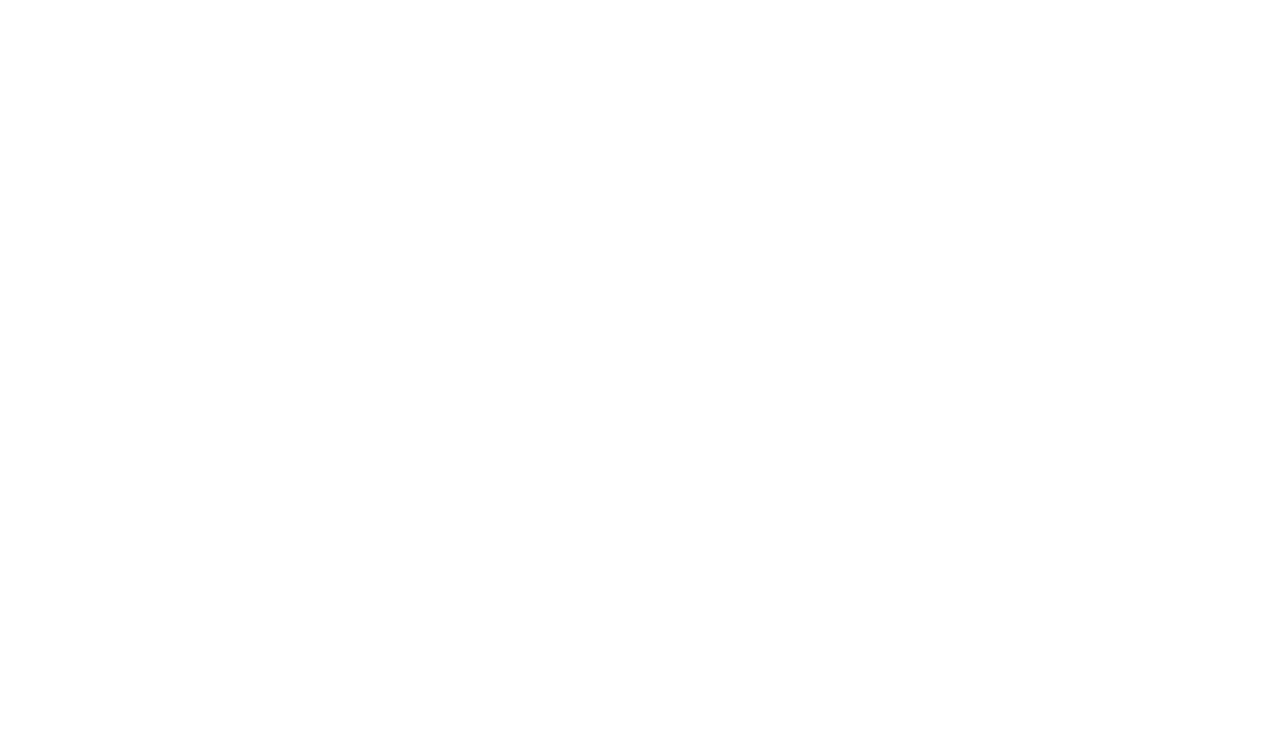
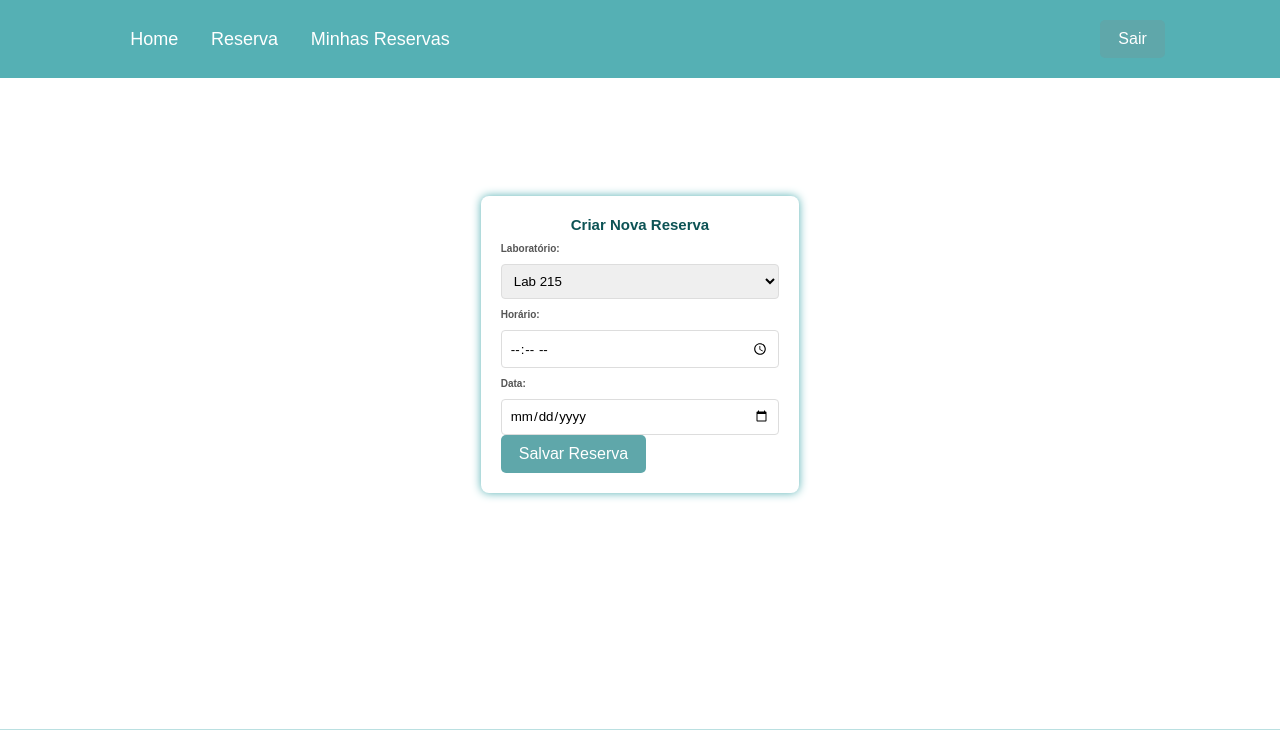
Before and after one commit to Adaylla/InDigital, a Django app: page /criar/reserva/ in a window 1280 px wide. Before the commit the part shown is empty. Shown: the top 730 px of the page. Run offline with Django 5.2, Linux system fonts and the light colour scheme; the visitor is signed in with stand-in values (Sample User, id 1).

Commit message:
página criar reserva

```diff
--- a/indigital/static/css/styles.css
+++ b/indigital/static/css/styles.css
@@ -848,3 +848,43 @@ th {
 .h2-listar{
     color: #0D5355;
 }
+
+/* criar reserva */
+
+.container-criar-reserva {
+    max-width: 500px;
+    margin: auto;
+    background: white;
+    padding: 20px;
+    border-radius: 8px;
+    box-shadow: 0 0 10px #55B0B4;
+}
+h2 {
+    text-align: center;
+    color: #0D5355;
+}
+label {
+    font-weight: bold;
+    display: block;
+    margin-top: 10px;
+}
+input, select {
+    width: 100%;
+    padding: 8px;
+    margin-top: 5px;
+    border: 1px solid #ddd;
+    border-radius: 4px;
+}
+button-criar-reserva{
+    margin-top: 15px;
+    width: 100%;
+    padding: 10px;
+    background-color: #55b0b4;
+    color: white;
+    border: none;
+    border-radius: 4px;
+    cursor: pointer;
+}
+button:hover {
+    background-color: #4a8c8f;
+}
--- a/indigital/templates/criar_reserva.html
+++ b/indigital/templates/criar_reserva.html
@@ -0,0 +1,22 @@
+{% extends "base.html" %}
+{% load static %}
+
+{% block content %}
+<div class="container-criar-reserva">
+    <h2>Criar Nova Reserva</h2>
+    <form>
+        <label for="lab">Laboratório:</label>
+        <select id="lab" name="lab">
+            <option value="lab1">Lab 215</option>
+            <option value="lab2">Lab 214</option>
+        </select>
+
+        <label for="horario">Horário:</label>
+        <input type="time" id="horario" name="horario">
+
+        <label for="data">Data:</label>
+        <input type="date" id="data" name="data">
+        <button type="submit">Salvar Reserva</button>
+    </form>
+</div>
+{% endblock content %}
--- a/indigital/urls.py
+++ b/indigital/urls.py
@@ -19,4 +19,5 @@ urlpatterns = [
     path('editar_reserva', views.editar_reserva, name='editar_reserva'),
     path('cancelar_reserva', views.cancelar_reserva, name='cancelar_reserva'),
     path('listar_reservas', views.listar_reservas, name='listar_reservas'),
+    path('criar_reserva', views.criar_reserva, name='criar_reserva'),
 ]
--- a/indigital/views.py
+++ b/indigital/views.py
@@ -84,3 +84,6 @@ def cancelar_reserva(request):
 
 def listar_reservas(request):
     return render(request, "listar_reservas.html")
+
+def criar_reserva(request):
+    return render(request, "criar_reserva.html")
```
Also changed, not shown: indigital/templates/minhasreservas.html (+2 -10 lines).
